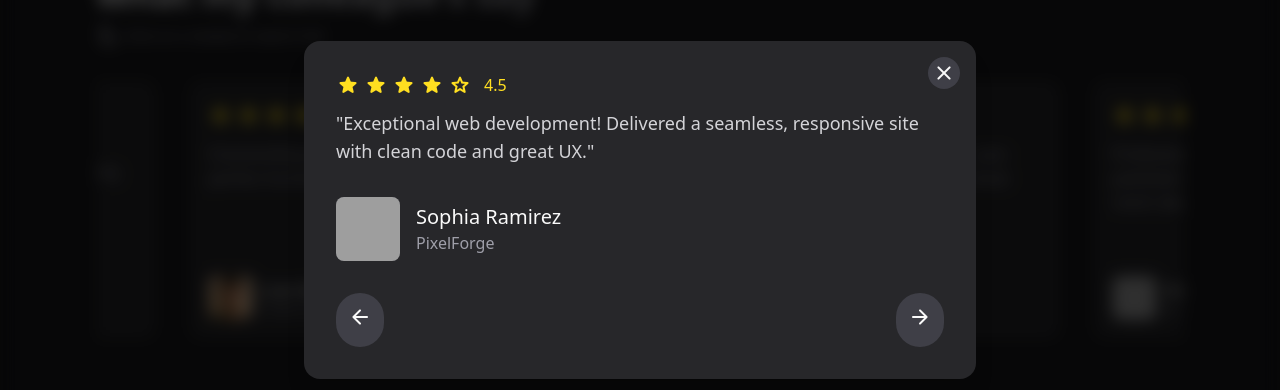
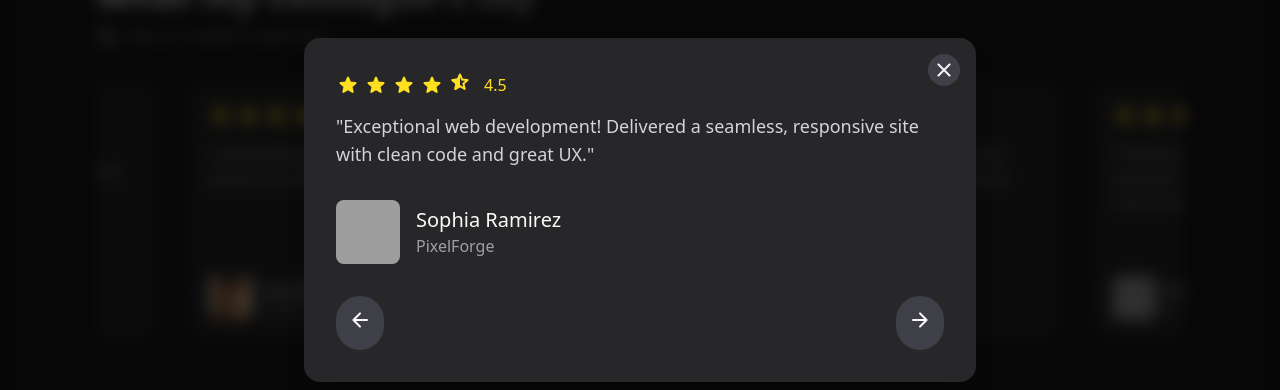
Before and after one commit to adi-amatdev/aadityas-portfolio, a React (Vite) app: page / in a window 1280 px wide. Both pictures are taken after a click on the element 310 px from the left and 3382 px from the top of the page. Shown: the part 3172-3562 px from the top of the page. Built offline with nearby package versions, Linux system fonts and the light colour scheme; grey boxes are pictures that could not be loaded; the HTML template or start-up script is replaced by a standard one.

Commit message:
refining

```diff
--- a/src/components/Review.jsx
+++ b/src/components/Review.jsx
@@ -67,7 +67,9 @@ const Review = () => {
                     {reviewTip}
                 </p>
                 <div className="reviews-container relative overflow-hidden">
-                    <div className="scrub-slide flex items-stretch gap-6 w-fit">
+                    <div
+                        className="scrub-slide flex items-stretch gap-6 w-fit overflow-x-auto scrollbar-hide"
+                    >
                         {
                             reviews.map((review, index) => (
                                 <div
--- a/src/components/ReviewModal.jsx
+++ b/src/components/ReviewModal.jsx
@@ -99,17 +99,50 @@ const ReviewModal = ({ review, isOpen, onClose, onNext, onPrev }) => {
 
         <div ref={contentRef} className="mb-6">
           <div className="flex items-center gap-1 mb-3">
-            {[...Array(5)].map((_, i) => (
+            {/* Full stars */}
+            {[...Array(Math.floor(review.rating))].map((_, i) => (
               <span
-                key={`star-${i}`}
-                style={{
-                  fontVariationSettings: i < Math.floor(review.rating) ? '"FILL" 1' : '"FILL" 0'
-                }}
+                key={`full-${i}`}
+                style={{ fontVariationSettings: '"FILL" 1' }}
                 className="material-symbols-rounded text-yellow-300 text-[24px]"
               >
                 star
               </span>
             ))}
+
+            {/* Partial star */}
+            {(review.rating % 1) > 0 && (
+              <div className="relative">
+                <span
+                  className="material-symbols-rounded text-yellow-300 text-[24px]"
+                >
+                  star
+                </span>
+
+                <div
+                  className="absolute top-0 left-0 overflow-hidden"
+                  style={{ width: `${(review.rating % 1) * 100}%` }}
+                >
+                  <span
+                    style={{ fontVariationSettings: '"FILL" 1' }}
+                    className="material-symbols-rounded text-yellow-300 text-[24px]"
+                  >
+                    star
+                  </span>
+                </div>
+              </div>
+            )}
+
+            {/* Empty stars */}
+            {[...Array(5 - Math.ceil(review.rating))].map((_, i) => (
+              <span
+                key={`empty-${i}`}
+                className="material-symbols-rounded text-yellow-300 text-[24px]"
+              >
+                star
+              </span>
+            ))}
+
             <span className="ml-2 text-yellow-300 font-medium">
               {review.rating?.toFixed(1) || "5.0"}
             </span>
--- a/src/constants.jsx
+++ b/src/constants.jsx
@@ -1,7 +1,7 @@
 // hero jsx
 
 export const heroMessage = "Available for work";
-export const mainMessage = "A Full Stack developer building solutions that matter";
+export const mainMessage = "Full Stack developer building solutions that matter";
 
 
 // about jsx
```
